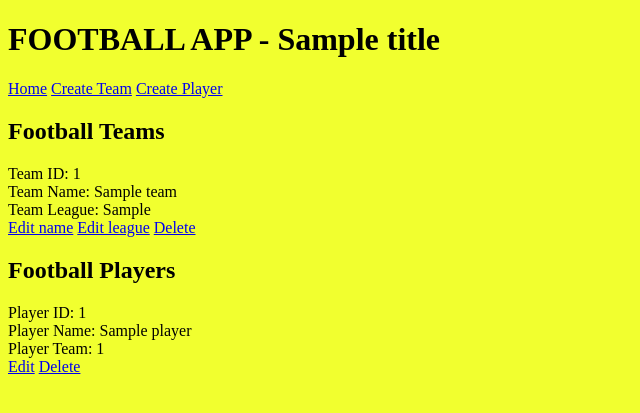
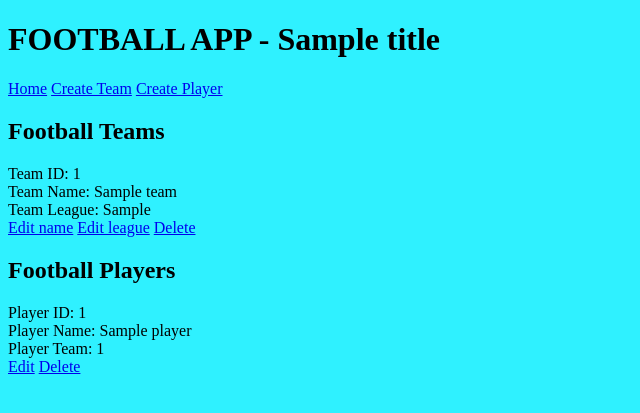
Before and after one commit to ajxbutt/fantasy-football, a Flask app: template frontend/application/templates/index.html in a window 1280 px wide. Shown: the top 413 px of the page, without its empty margins (0-640 px from the left). Run offline with Flask 2, Linux system fonts and the light colour scheme; tables that the repository leaves empty hold one stand-in row (values such as "Sample post"); the template is opened without the code that fills it: values that come from a table or form of the project are taken from there, most other values are stand-ins (such as "Sample title", 1, 10 or a date in 2020); parts of the project's set-up code (start-up, migrations or seed data) failed here and were passed over.

Commit message:
reverted background color

```diff
--- a/backend/application/routes.py
+++ b/backend/application/routes.py
@@ -76,6 +76,7 @@ def read_players():
             {
                 "id": player.id,
                 "name": player.name,
+                "team_id": player.team.id,
             }
         )
     return jsonify(players_dict)
--- a/frontend/application/templates/layout.html
+++ b/frontend/application/templates/layout.html
@@ -3,7 +3,7 @@
     <head>
         <title>FANTASY FOOTBALL - {{ title }}</title>
     </head>
-    <body style="background-color: rgb(241, 255, 47);">
+    <body style="background-color: rgb(47, 241, 255);">
         <h1>FOOTBALL APP - {{ title }}</h1>
         <p>
             <a href="{{ url_for('home') }}">Home</a>
```
